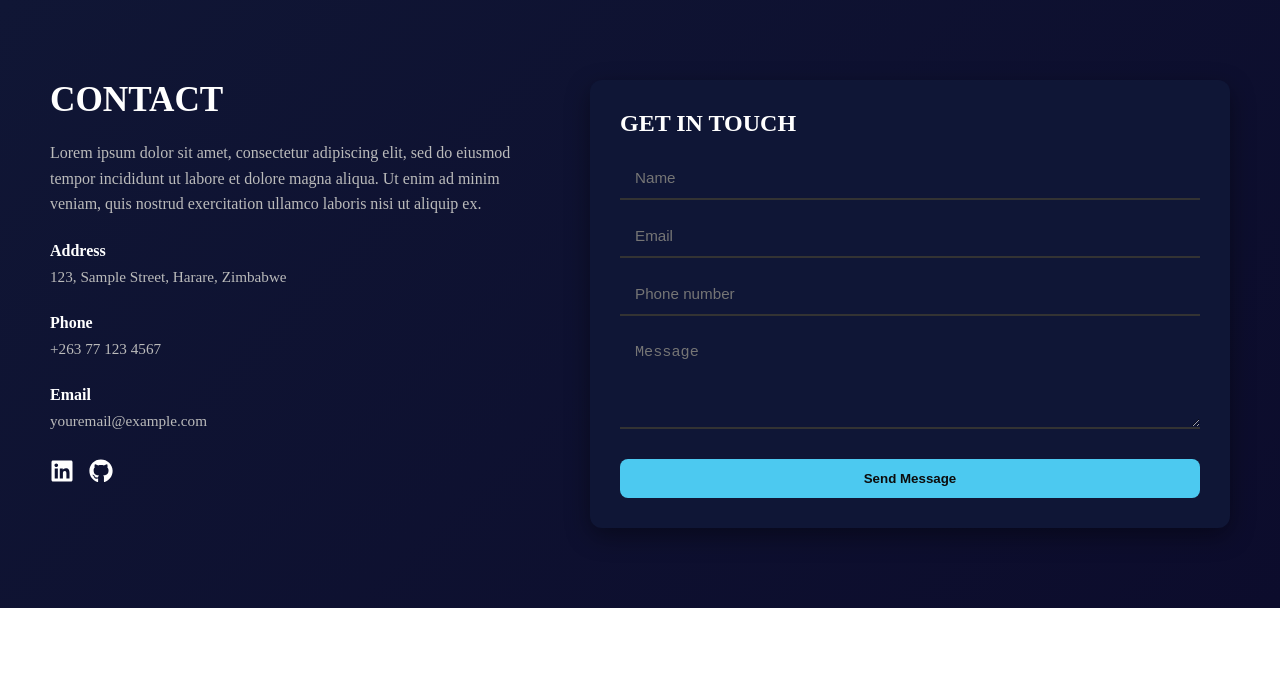
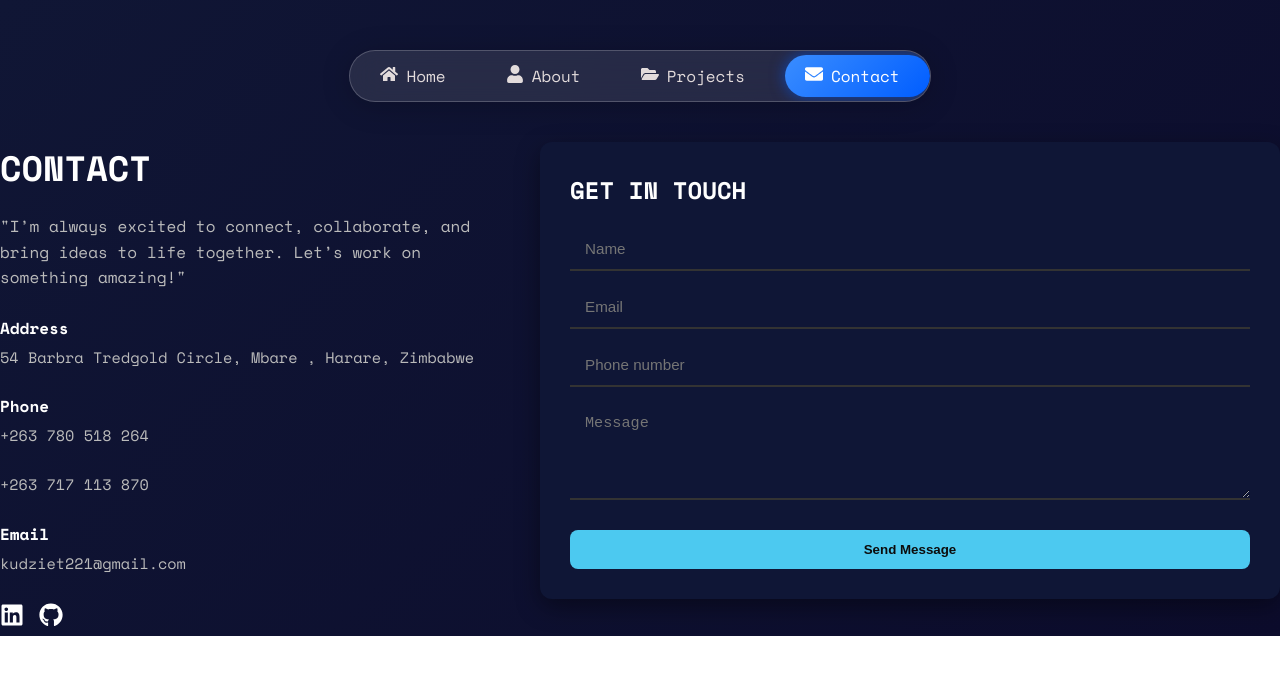
Before and after one commit to KudzaiNicholasTivatye/PORTFOLIO, a React (Vite) app: page /contact in a window 1280 px wide. Shown: the top 674 px of the page. Built offline with nearby package versions, Linux system fonts and the light colour scheme.

Commit message:
first commit

```diff
--- a/src/components/About.css
+++ b/src/components/About.css
@@ -1,3 +1,11 @@
+@import url('https://fonts.googleapis.com/css2?family=Space+Mono:wght@400;700&display=swap');
+
+body, .about-experience  {
+  font-family: 'Space Mono', monospace;
+}
+
+
+
 *{
   margin: 0;
   padding: 0;
@@ -15,7 +23,7 @@
   background: linear-gradient(180deg, #0a0f2c 0%, #000 100%);
   color: #fff;
 
-  font-family: "Poppins", sans-serif;
+
 }
 
 /* ===========================
--- a/src/components/About.jsx
+++ b/src/components/About.jsx
@@ -34,9 +34,7 @@ const About = () => {
           <div className="about-text">
             <h2>ABOUT ME</h2>
             <p>
-              Lorem Ipsum is simply dummy text of the printing and typesetting
-              industry. Lorem Ipsum has been the industry's standard dummy text
-              ever since the 1500s.
+             I am a passionate software developer and cybersecurity enthusiast. I thrive on solving complex problems, optimizing digital strategies, and exploring the intersection of technology and business. My adaptability allows me to balance technical precision with creativity, whether through storytelling, visual communication, or digital marketing insights. Music fuels my creativity, and I embrace every opportunity to learn and grow. Driven by a vision for Zimbabwe’s tech future, I aim to contribute to its transformation into Africa’s tech capital. Let’s connect and innovate together!
             </p>
 
             {/* Buttons */}
@@ -138,7 +136,7 @@ const About = () => {
           {activeTab === "achievements" && (
             <div className="tab-content fade-in">
               <section className="certificates-section">
-      <h1>My Certificates</h1>
+
       <div className="certificates-grid">
         <CertificateCard
           image={py}
@@ -147,7 +145,7 @@ const About = () => {
           link="https://www.credly.com/badges/e98efbda-6bf5-4811-bcdc-9af86a61bea2"
         />
         <CertificateCard
-          image={cyber}
+          image={cert}
           name="Kudzai Nicholas"
           title="CISCO Introduction to Cybersecurity"
           link="https://www.credly.com/badges/282ced2c-065b-4425-aaf9-4222bf005cea"
--- a/src/components/CertificateCard.css
+++ b/src/components/CertificateCard.css
@@ -2,7 +2,8 @@
   position: relative;
   width: 350px;
   height: 550px;
-  background: #f7fdf8;
+  background: #000000;
+  border: 2px solid #4cc9f0;
   border-radius: 20px;
   padding: 20px;
   overflow: hidden;
@@ -32,7 +33,7 @@
   justify-content: center;
   align-items: center;
   height: 330px;
-  background: #ffffff;
+  background: #3b1940;
   border-radius: 15px;
   overflow: hidden;
   box-shadow: inset 0 0 10px rgba(0, 0, 0, 0.05);
@@ -116,7 +117,7 @@
   bottom: 20px;
   left: 20px;
   right: 20px;
-  background: #ffffff;
+  background: #806ed5;
   border-radius: 50px;
   display: flex;
   align-items: center;
@@ -135,19 +136,19 @@
 .profile-text h4 {
   font-size: 15px;
   margin: 0;
-  color: #1b4332;
+  color: #000000;
 }
 
 .profile-text p {
   font-size: 12px;
   margin: 0;
-  color: #6c757d;
+  color: #000000;
 }
 
 .arrow-btn {
   margin-left: auto;
   background: #2d6a4f;
-  color: white;
+  color: rgb(42, 0, 251);
   border: none;
   border-radius: 50%;
   width: 40px;
--- a/src/components/Contact.css
+++ b/src/components/Contact.css
@@ -2,7 +2,7 @@
   display: flex;
   justify-content: space-between;
   align-items: flex-start;
-  padding: 80px 50px;
+
   background: linear-gradient(135deg, #101635, #0c0c2c);
   color: #fff;
   gap: 40px;
--- a/src/components/Contact.jsx
+++ b/src/components/Contact.jsx
@@ -2,41 +2,45 @@ import React from "react";
 import { FaLinkedin, FaGithub } from "react-icons/fa";
 import { BrowserRouter as Router, Routes, Route } from "react-router-dom";
 import { Link } from "react-router-dom";
+import Navbar from "./Navbar";
 import "./Contact.css";
 
 const Contact = () => {
   return (
     <section className="contact-section">
+
+       {/* Navbar*/}
+       <Navbar/>
+
+
       {/* Left Side */}
       <div className="contact-info">
         <h2>CONTACT</h2>
         <p>
-          Lorem ipsum dolor sit amet, consectetur adipiscing elit, sed do
-          eiusmod tempor incididunt ut labore et dolore magna aliqua. Ut enim ad
-          minim veniam, quis nostrud exercitation ullamco laboris nisi ut
-          aliquip ex.
+         "I’m always excited to connect, collaborate, and bring ideas to life together. Let’s work on something amazing!"
         </p>
 
         <div className="info-block">
           <h4>Address</h4>
-          <p>123, Sample Street, Harare, Zimbabwe</p>
+          <p> 54 Barbra Tredgold Circle, Mbare , Harare, Zimbabwe</p>
         </div>
 
         <div className="info-block">
           <h4>Phone</h4>
-          <p>+263 77 123 4567</p>
+          <p>+263 780 518 264</p>
+           <p>+263 717 113 870</p>
         </div>
 
         <div className="info-block">
           <h4>Email</h4>
-          <p>youremail@example.com</p>
+          <p>kudziet221@gmail.com</p>
         </div>
 
         <div className="social-icons">
-          <a href="https://linkedin.com" target="_blank" rel="noreferrer">
+          <a href="https://www.linkedin.com/in/kudzai-nicholas-tivatye-00498533a" target="_blank" rel="noreferrer">
             <FaLinkedin />
           </a>
-          <a href="https://github.com" target="_blank" rel="noreferrer">
+          <a href="https://github.com/KudzaiNicholasTivatye" target="_blank" rel="noreferrer">
             <FaGithub />
           </a>
         </div>
--- a/src/components/Hero.jsx
+++ b/src/components/Hero.jsx
@@ -26,7 +26,7 @@ export default function Hero() {
         </a>
         <span className="glow-line"></span>
         <a
-          href="https://github.com/yourusername"
+          href="https://github.com/KudzaiNicholasTivatye"
           target="_blank"
           rel="noopener noreferrer"
         >
--- a/src/components/Projects.css
+++ b/src/components/Projects.css
@@ -1,3 +1,9 @@
+@import url('https://fonts.googleapis.com/css2?family=Space+Mono:wght@400;700&display=swap');
+
+body, .projects-section {
+  font-family: 'Space Mono', monospace;
+}
+
 .projects-intro {
   text-align: center;
   margin-bottom: 3rem;
--- a/src/components/Projects.jsx
+++ b/src/components/Projects.jsx
@@ -1,5 +1,5 @@
 import React from "react";
-import { FaReact, FaJs, FaHtml5, FaCss3Alt } from "react-icons/fa"; // example tech icons
+import { FaReact, FaJs, FaHtml5, FaCss3Alt,  FaSass } from "react-icons/fa"; // example tech icons
 import { SiTailwindcss, SiFirebase, SiSupabase, SiTypescript, SiNextdotjs } from "react-icons/si";
 import "./Projects.css";
 import Navbar from "./Navbar";
@@ -36,8 +36,8 @@ const projects = [
     description:
       "We designed a professional website for CM Logistics, a shipping company in China, ensuring global online presence. The site showcases services, supports international clients, and highlights their expertise in worldwide goods transportation..",
     image: cm,
-    technologies: [<SiTailwindcss key="tailwind" />, <FaHtml5 key="html" />],
-    liveLink: "https://thirdproject.com",
+    technologies: [  <SiNextdotjs key="iconnext" /> ,<SiTypescript key="typescript" />, <FaSass key="sass" />],
+    liveLink: "https://thelogisticsshippers.netlify.app/",
   },
 ];
 
```
